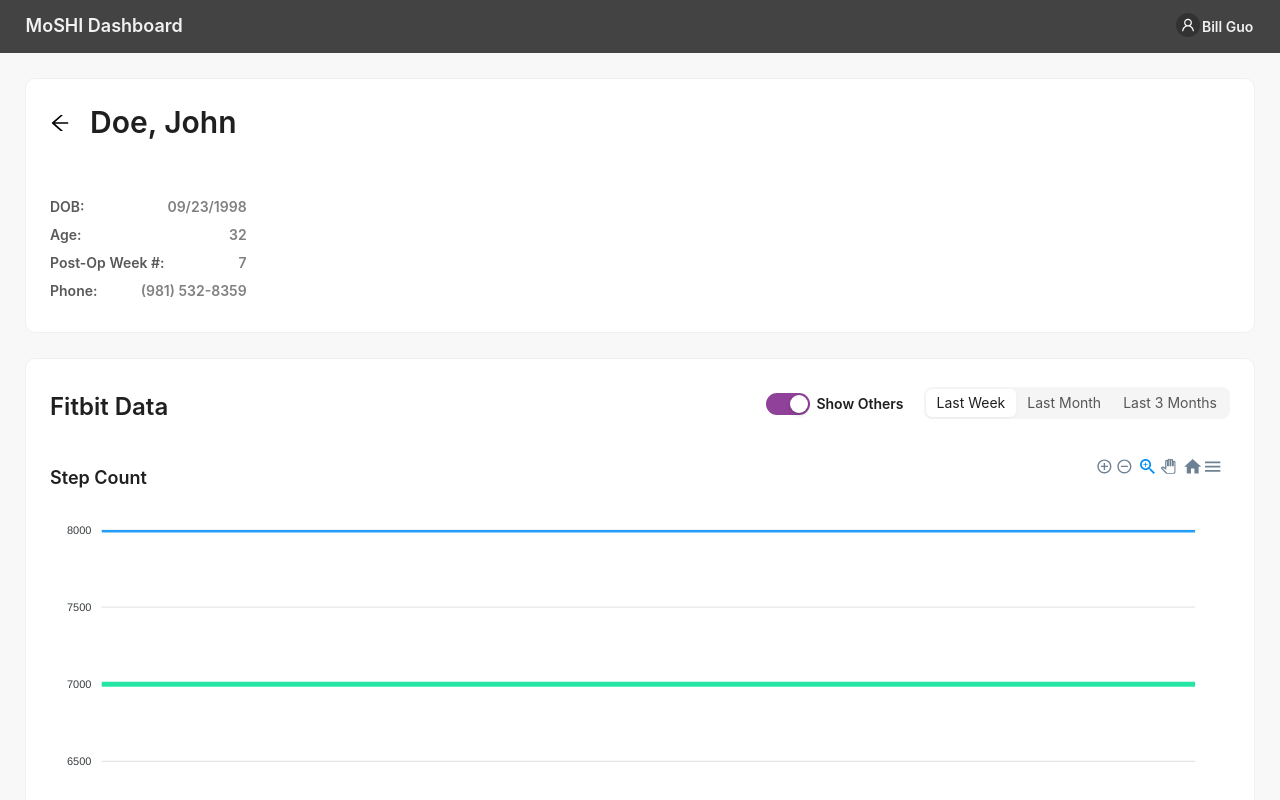
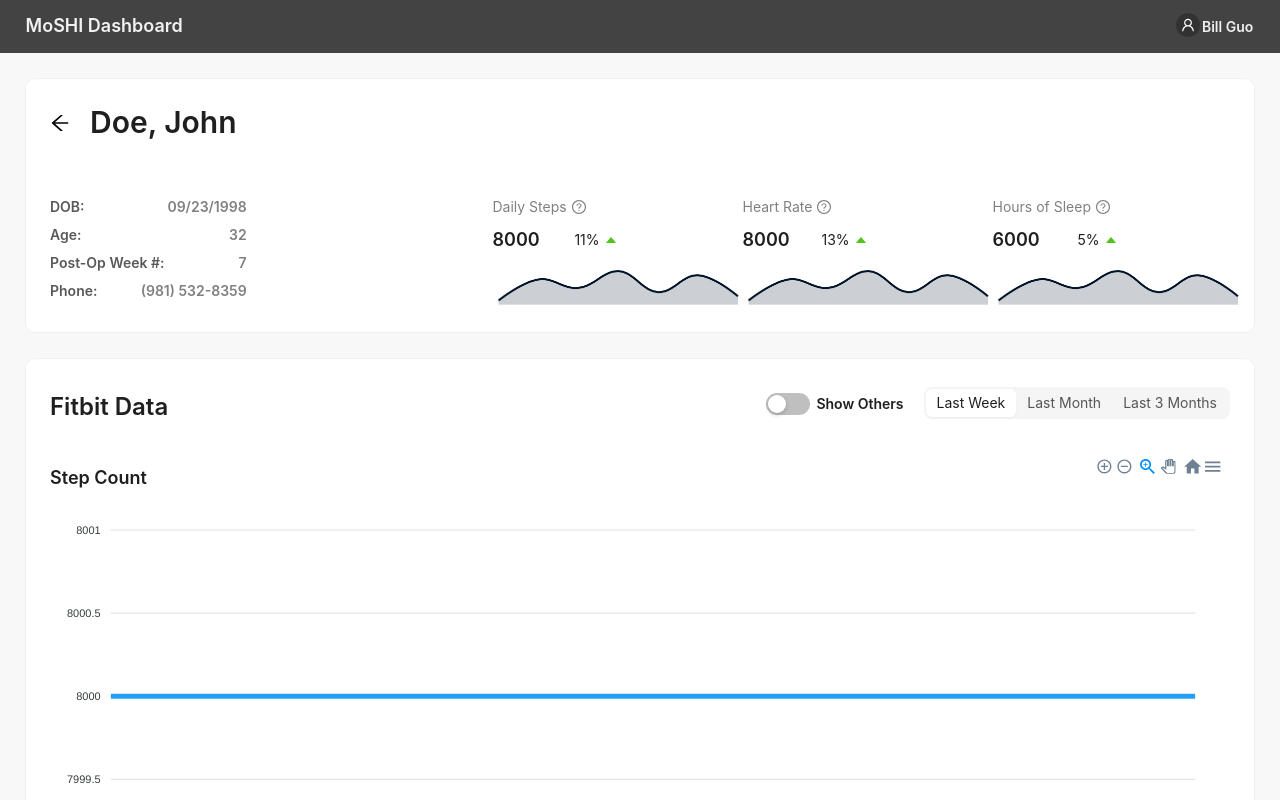
Before and after one commit to gejoseph/moshi-squared, a React (Create React App) app: page /patient in a window 1280 px wide. Shown: the top 800 px of the page. Built offline with nearby package versions, Linux system fonts and the light colour scheme.

Commit message:
finished patient profile summary

```diff
--- a/src/App.css
+++ b/src/App.css
@@ -90,6 +90,8 @@ h6 {
 
 .patient-header-summary {
   margin-top: 40px;
+  display: flex;
+  justify-content: space-between;
 }
 
 .patient-header-summary-profile {
@@ -156,6 +158,32 @@ h6 {
   margin-bottom: 40px;
 }
 
+.patient-metric-summaries {
+  display: flex;
+  justify-content: space-between;
+}
+
+.patient-metric-summary {
+  display: flex;
+  flex-direction: column;
+  align-items: flex-start;
+  float: left;
+  justify-content: space-between;
+  height: 100%;
+}
+
+.patient-card-metric-stat {
+  float: left;
+  display: flex;
+  align-items: center;
+  width: 50%;
+  justify-content: space-between;
+}
+
+.image {
+  width: 250px;
+}
+
 .App-logo {
   height: 40vmin;
   pointer-events: none;
--- a/src/Dashboard.js
+++ b/src/Dashboard.js
@@ -5,7 +5,7 @@ import { Layout, Card, Typography, Row, Col, Input, Select, Tabs, Table } from '
 import Graph from "./atoms/graph/Graph";
 import tableColumns from "./data/table/TableColumns";
 import tableData from "./data/table/TableData";
-import { stepCountAll, heartRateAll, hrsOfSleepAll } from "./data/graph/Axes";
+import { stepCountAll, stepCount1, stepCount2, stepCount3, stepCount4, heartRateAll, heartRate1, heartRate2, heartRate3, heartRate4, hrsOfSleepAll, hrsOfSleep1, hrsOfSleep2, hrsOfSleep3, hrsOfSleep4 } from "./data/graph/Axes";
 import { stepCountData, heartRateData, hrsOfSleepData } from "./data/graph/GraphData";
 import Watchlist from "./atoms/watchlist/Watchlist";
 import Timeline from "./data/timeline/Timeline";
@@ -14,41 +14,15 @@ const { Title } = Typography;
 const { Search } = Input;
 const { Option } = Select;
 
+
 const onSearch = (value) => console.log(value);
 const handleChange = (value) => {
   console.log(`${value}`);
-
 };
 const onChange1 = (key) => {
   console.log(key);
 };
 
-// const metrics = [
-//   {
-//     key: '1',
-//     label: `Step Count`,
-//     children: <div>
-//       <Graph options={stepCountAll} series={stepCountData} type="line" />
-//       <Watchlist metric="Step Count"/>
-//     </div>,
-//   },
-//   {
-//     key: '2',
-//     label: `Heart Rate`,
-//     children: <div>
-//       <Graph options={heartRateAll} series={heartRateData} type="line" />
-//       <Watchlist metric="Heart Rate"/>
-//     </div>,
-//   },
-//   {
-//     key: '3',
-//     label: `Hrs of Sleep`,
-//     children: <div>
-//       <Graph options={hrsOfSleepAll} series={hrsOfSleepData} type="line" />
-//       <Watchlist metric="Hrs of Sleep"/>
-//     </div>,
-//   },
-// ];
 
 const onChange2 = (pagination, filters, sorter, extra) => {
     console.log('params', pagination, filters, sorter, extra);
@@ -124,15 +98,15 @@ const Dashboard = (props) => {
                         onChange={handleChange}
                         optionLabelProp="label"
                     >
-                    <Option value="12" label="All Weeks">
+                    <Option value="All Weeks" label="All Weeks">
                     </Option>
-                    <Option value="1" label="Weeks 1-3">
+                    <Option value="Weeks 1-3" label="Weeks 1-3">
                     </Option>
-                    <Option value="4" label="Weeks 4-6">
+                    <Option value="Weeks 4-6" label="Weeks 4-6">
                     </Option>
-                    <Option value="7" label="Weeks 7-9">
+                    <Option value="Weeks 7-9" label="Weeks 7-9">
                     </Option>
-                    <Option value="10" label="Weeks 10-12">
+                    <Option value="Weeks 10-12" label="Weeks 10-12">
                     </Option>
                     </Select>
                 </Col>
--- a/src/Patient.js
+++ b/src/Patient.js
@@ -1,9 +1,10 @@
 import React, { useState, useEffect } from "react";
 import { Link } from "react-router-dom";
-import { ArrowLeftOutlined } from '@ant-design/icons';
+import { ArrowLeftOutlined, QuestionCircleOutlined, CaretUpOutlined } from '@ant-design/icons';
+import image from "./assets/Image.png"
 import './App.css';
 import 'antd/dist/reset.css';
-import { Layout, Card, Row, Col, Typography, Switch, Segmented } from 'antd';
+import { Layout, Card, Row, Col, Typography, Switch, Segmented, Tooltip } from 'antd';
 import { stepCountAll, heartRateAll, hrsOfSleepAll } from "./data/graph/Axes";
 import { stepCountData, heartRateData, hrsOfSleepData } from "./data/graph/GraphData";
 import patientData from "./data/PatientData";
@@ -54,7 +55,40 @@ const Patient = (props) => {
                             <Title level={5} style={{color: "gray", marginTop: "0"}}>{patientData[props.index].phone}</Title>
                         </div>
                     </Col>
-                    <Col span={16}>
+                    <Col span={15} className="patient-metric-summaries">
+                        <div className="patient-metric-summary">
+                            <div className='patient-card-metric-info'>
+                                <Title style={{color: 'gray', fontWeight: 'normal', marginBottom: 0}} className="patient-card-metric" level={5}>Daily Steps</Title>
+                                <Tooltip placement="top" title={"lorem ipsum dolor"}><QuestionCircleOutlined /></Tooltip>
+                            </div>
+                            <div className='patient-card-metric-stat'>
+                                <Title level={4} style={{margin: 0}}>{patientData[props.index].metricData[0].avg}</Title>
+                                <Title level={5} style={{fontWeight: 'normal', margin: 0}}>{patientData[props.index].metricData[0].percentage}%  <CaretUpOutlined style={{color: '#52c41a'}}/></Title>
+                            </div>
+                            <img className="image" src={image} alt="flow"></img>
+                        </div>
+                        <div className="patient-metric-summary">
+                            <div className='patient-card-metric-info'>
+                                <Title style={{color: 'gray', fontWeight: 'normal', marginBottom: 0}} className="patient-card-metric" level={5}>Heart Rate</Title>
+                                <Tooltip placement="top" title={"lorem ipsum dolor"}><QuestionCircleOutlined /></Tooltip>
+                            </div>
+                            <div className='patient-card-metric-stat'>
+                                <Title level={4} style={{margin: 0}}>{patientData[props.index].metricData[1].avg}</Title>
+                                <Title level={5} style={{fontWeight: 'normal', margin: 0}}>{patientData[props.index].metricData[1].percentage}%  <CaretUpOutlined style={{color: '#52c41a'}}/></Title>
+                            </div>
+                            <img className="image" src={image} alt="flow"></img>
+                        </div>
+                        <div className="patient-metric-summary">
+                            <div className='patient-card-metric-info'>
+                                <Title style={{color: 'gray', fontWeight: 'normal', marginBottom: 0}} className="patient-card-metric" level={5}>Hours of Sleep</Title>
+                                <Tooltip placement="top" title={"lorem ipsum dolor"}><QuestionCircleOutlined /></Tooltip>
+                            </div>
+                            <div className='patient-card-metric-stat'>
+                                <Title level={4} style={{margin: 0}}>{patientData[props.index].metricData[2].avg}</Title>
+                                <Title level={5} style={{fontWeight: 'normal', margin: 0}}>{patientData[props.index].metricData[2].percentage}%  <CaretUpOutlined style={{color: '#52c41a'}}/></Title>
+                            </div>
+                            <img className="image" src={image} alt="flow"></img>
+                        </div>
                     </Col>
                 </Row>
             </Card>
@@ -64,7 +98,7 @@ const Patient = (props) => {
                         <Title level={3}>Fitbit Data</Title>
                         <div className="patient-fitbit-options">
                             <div className="patient-fitbit-switch-group">
-                                <Switch defaultChecked onChange={onChange} className="patient-fitbit-switch"/>
+                                <Switch onChange={onChange} className="patient-fitbit-switch"/>
                                 <Title level={5}>Show Others</Title>
                             </div>
                             <Segmented options={['Last Week', 'Last Month', 'Last 3 Months']} value={value} onChange={setValue} className="patient-fitbit-segmented"/>
@@ -74,19 +108,19 @@ const Patient = (props) => {
                 <Row className="patient-fitbit-metric">
                     <Col span={24} className="patient-fibit-metric-graph" >
                         <Title level={4} className="patient-fibit-metric-title">Step Count</Title>
-                        <Graph options={stepCountAll} series={stepCountData} type="line" />
+                        <Graph options={stepCountAll} series={[stepCountData[props.index]]} type="line" />
                     </Col>
                 </Row>
                 <Row className="patient-fitbit-metric">
                     <Col span={24} className="patient-fibit-metric-graph" >
                         <Title level={4} className="patient-fibit-metric-title">Heart Rate</Title>
-                        <Graph options={heartRateAll} series={heartRateData} type="line" />
+                        <Graph options={heartRateAll} series={[heartRateData[props.index]]} type="line" />
                     </Col>
                 </Row>
                 <Row className="patient-fitbit-metric">
                     <Col span={24} className="patient-fibit-metric-graph" >
                         <Title level={4} className="patient-fibit-metric-title">Hrs of Sleep</Title>
-                        <Graph options={hrsOfSleepAll} series={hrsOfSleepData} type="line" />
+                        <Graph options={hrsOfSleepAll} series={[hrsOfSleepData[props.index]]} type="line" />
                     </Col>
                 </Row>
             </Card>
@@ -96,7 +130,7 @@ const Patient = (props) => {
                         <Title level={3}>PROMIS Data</Title>
                         <div className="patient-promis-options">
                             <div className="patient-promis-switch-group">
-                                <Switch defaultChecked onChange={onChange} className="patient-promis-switch"/>
+                                <Switch onChange={onChange} className="patient-promis-switch"/>
                                 <Title level={5}>Show Others</Title>
                             </div>
                             <Segmented options={['Last Week', 'Last Month', 'Last 3 Months']} value={value} onChange={setValue} className="patient-promis-segmented"/>
--- a/src/data/graph/Axes.js
+++ b/src/data/graph/Axes.js
@@ -1,4 +1,4 @@
-const allWeeks = ["Week 1", "Week 2", "Week 3", "Week 4", "Week 5", "Week 6", "Week 7", "Week 8", "Week 9", "week 10", "Week 11", "Week 12"]
+const allWeeks = ["Week 1", "Week 2", "Week 3", "Week 4", "Week 5", "Week 6", "Week 7", "Week 8", "Week 9", "Week 10", "Week 11", "Week 12"]
 
 const stepCountAll = {
     chart: {
--- a/src/data/graph/GraphData.js
+++ b/src/data/graph/GraphData.js
@@ -1,4 +1,6 @@
 import patientData from "../PatientData"
+
+// idea for aggregate, make it the last index for each data and then add that to the series on Patient.js
 
 const stepCountData = [
     {
```
Also changed, not shown: Ant Design Theme (3) 2.json (added, +11 -0 lines), src/assets/Image.png (added).
